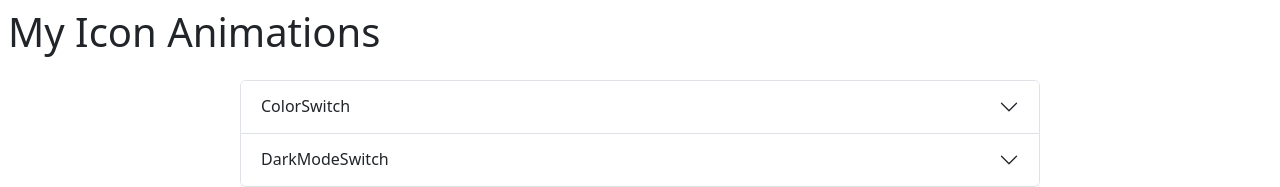
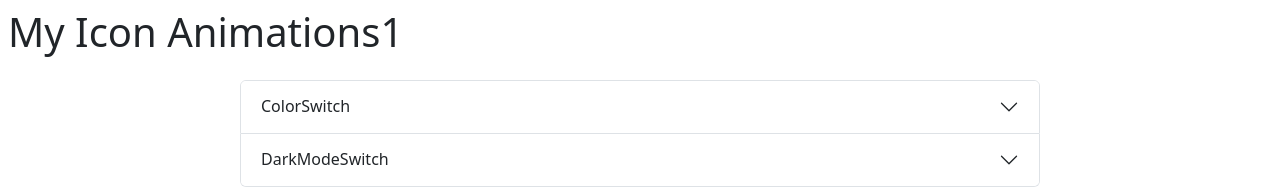
Before and after one commit to arth-shukla/my-icons-documentation, a React (Create React App) app: page / in a window 1280 px wide. Shown: the top 187 px of the page. Built offline with nearby package versions, Linux system fonts and the light colour scheme.

Commit message:
Update App.tsx

```diff
--- a/src/App.tsx
+++ b/src/App.tsx
@@ -6,7 +6,7 @@ import 'bootstrap/dist/css/bootstrap.css'
 function App() {
   return <>
     <header>
-      <h1>My Icon Animations</h1>
+      <h1>My Icon Animations1</h1>
     </header>
     <div>
       <IconsTest />
```
